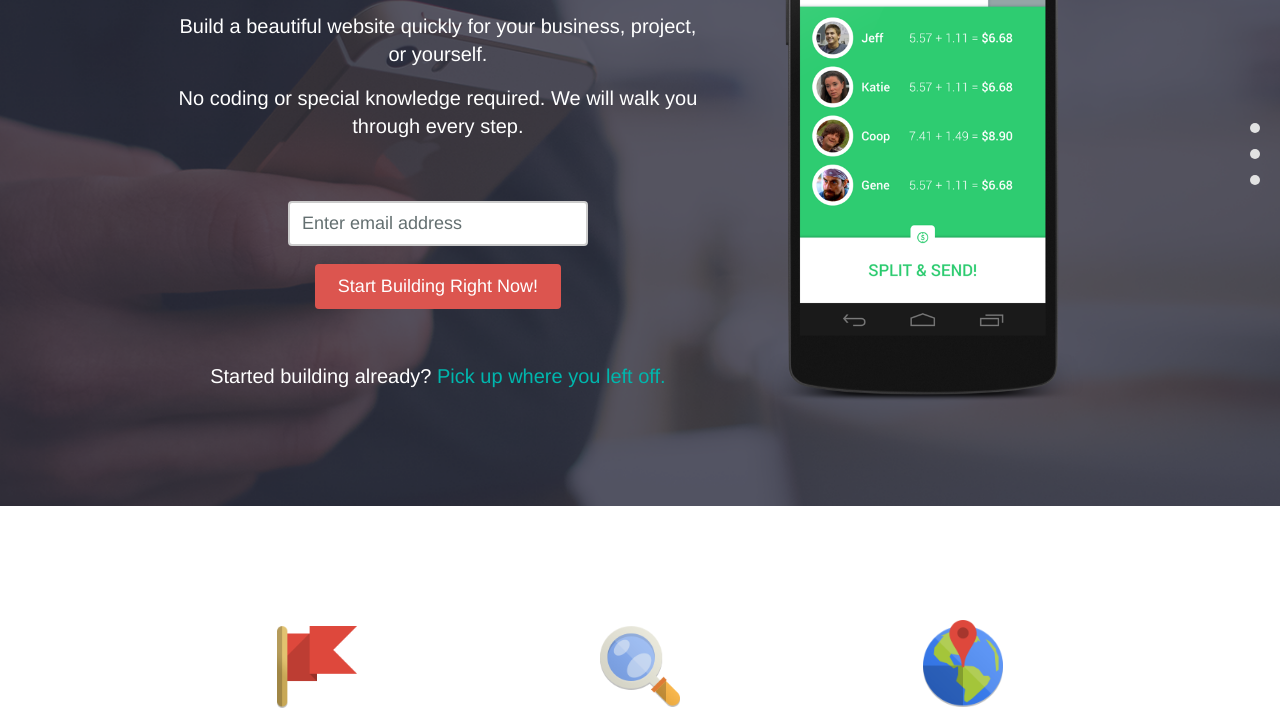
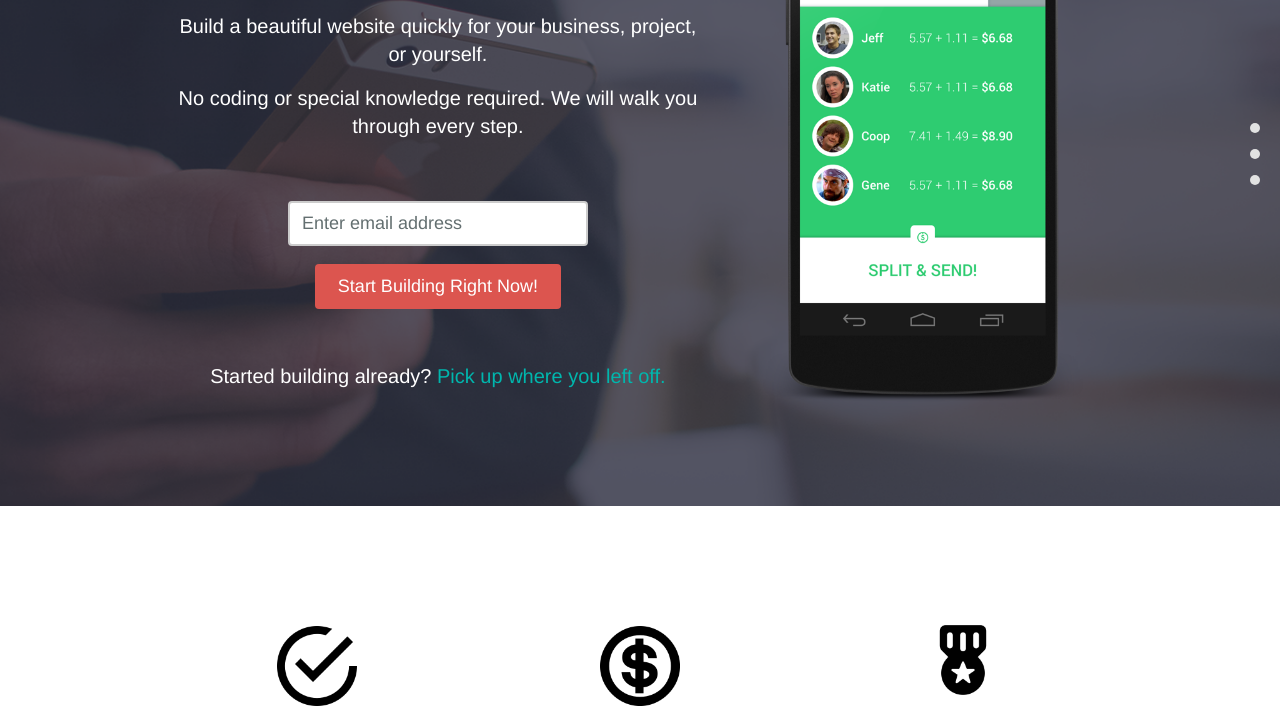
Before and after one commit to coryrwest/websiteinaweekend, a website: page public/index.html in a window 1280 px wide. Shown: the part 245-955 px from the top of the page. Drawn offline with Linux system fonts and the light colour scheme.

Commit message:
Added better icons

```diff
--- a/public/index.html
+++ b/public/index.html
@@ -88,7 +88,7 @@
 
             <!-- Icons -->
             <figure>
-              <img class="img-services" src="images/icons/flag.png" alt="">
+              <img class="img-services" src="images/icons/checkmark.png" alt="">
             </figure>
 
             <!-- Title -->
@@ -105,7 +105,7 @@
 
             <!-- Icons -->
             <figure>
-              <img class="img-services" src="images/icons/search.png" alt="">
+              <img class="img-services" src="images/icons/dollarsign.png" alt="">
             </figure>
 
             <!-- Title -->
@@ -122,7 +122,7 @@
 
             <!-- Icons -->
             <figure>
-              <img class="img-services img-margin" src="images/icons/world-map.png" alt="">
+              <img class="img-services img-margin" src="images/icons/medal.png" alt="">
             </figure>
 
             <!-- Title -->
```
Also changed, not shown: public/images/icons/checkmark.png (added), public/images/icons/dollarsign.png (added), public/images/icons/medal.png (added).
